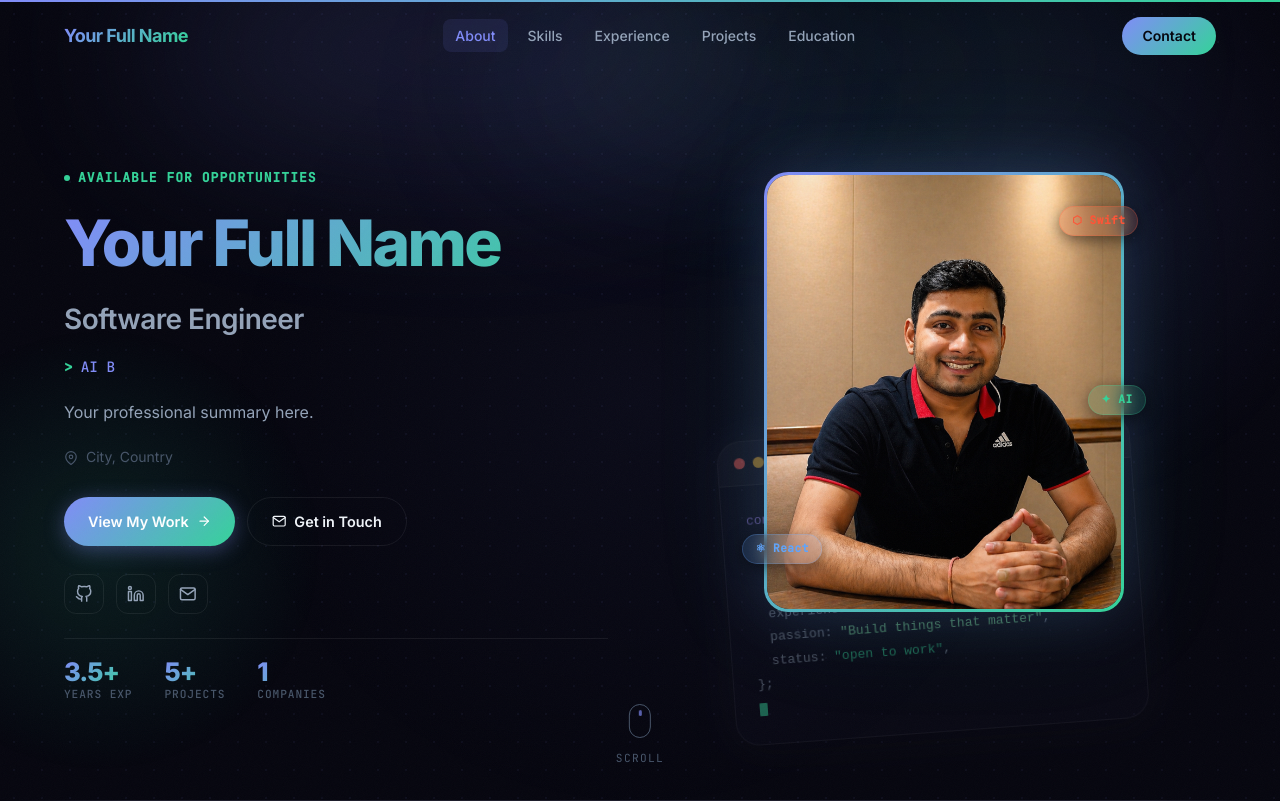
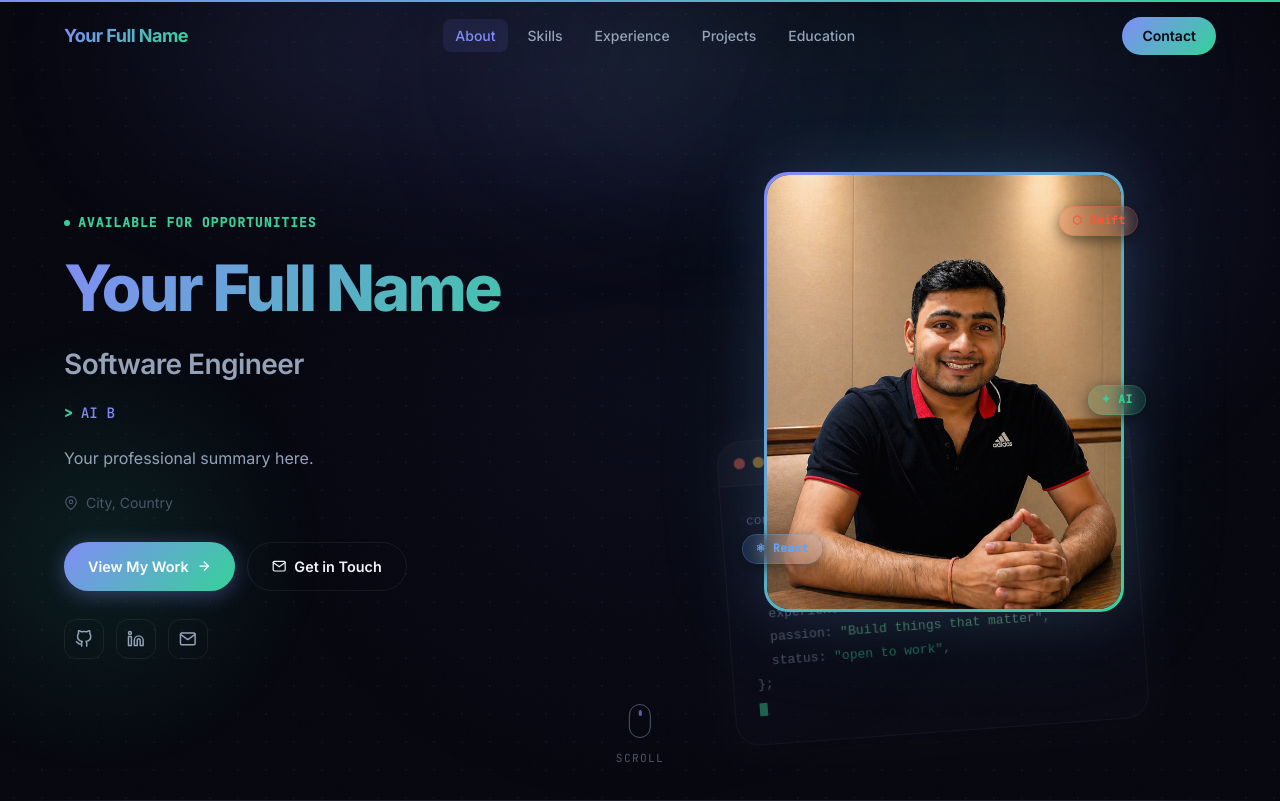
Before and after one commit to rajadi00000/Portfolio, a React (Vite) app: page / in a window 1280 px wide. Shown: the top 801 px of the page. Built offline with nearby package versions, Linux system fonts and the light colour scheme.

Commit message:
Remove Stats

```diff
--- a/src/components/sections/Hero.tsx
+++ b/src/components/sections/Hero.tsx
@@ -239,14 +239,14 @@ const Hero: React.FC = () => {
             </motion.nav>
 
             {/* Stats bar */}
-            <motion.div className="hero__stats" variants={itemVariants} aria-label="Quick stats">
+            {/* <motion.div className="hero__stats" variants={itemVariants} aria-label="Quick stats">
               {STATS.map(s => (
                 <div key={s.label} className="hero__stat">
                   <span className="hero__stat-value gradient-text">{s.value}</span>
                   <span className="hero__stat-label">{s.label}</span>
                 </div>
               ))}
-            </motion.div>
+            </motion.div> */}
           </motion.div>
 
           {/* ── Right: Profile photo with terminal card behind ── */}
```
